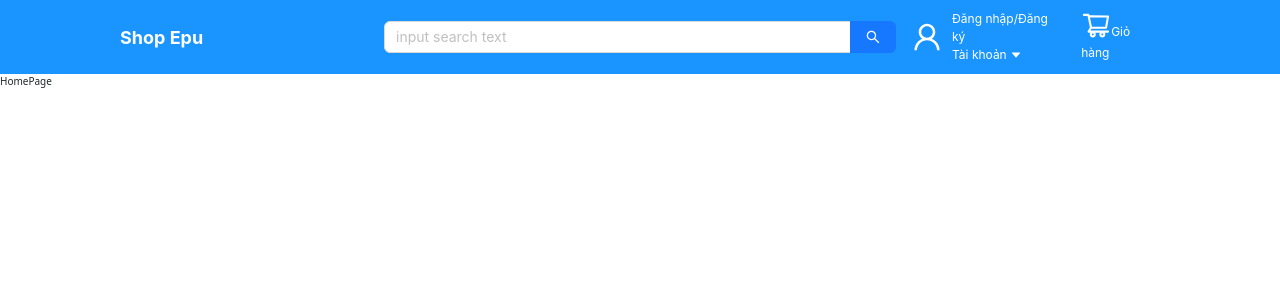
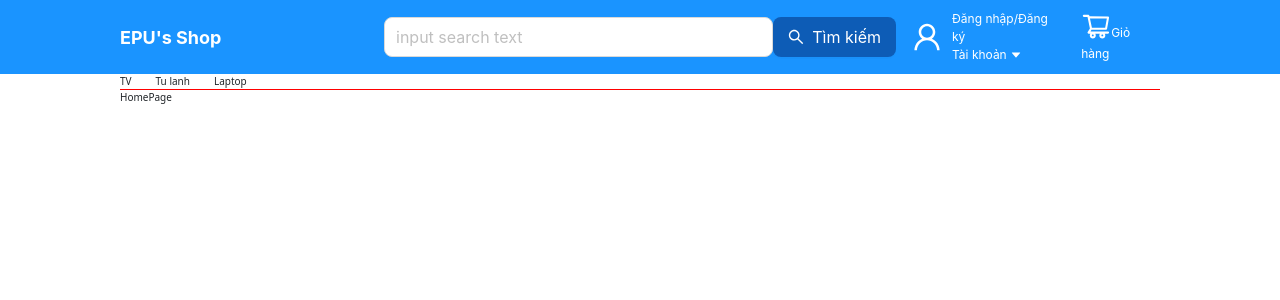
Before and after one commit to epuseca/shop-mern, a React (Create React App) app: page / in a window 1280 px wide. Shown: the top 300 px of the page. Built offline with nearby package versions, Linux system fonts and the light colour scheme.

Commit message:
5. phân chia component nhỏ để , thêm typeproduct

```diff
--- /dev/null
+++ b/src/components/ButtonComponent/ButtonComponent.jsx
@@ -0,0 +1,17 @@
+import { Button } from 'antd'
+import React from 'react'
+
+const ButtonComponent = ({ size, styleButton, styleTextButton, textButton, ...rests }) => {
+    return (
+        <Button
+            size={size}
+            style={styleButton}
+            {...rests}
+        // icon={<SearchOutlined color={colorButton} style={{ color: "#fff" }} />}
+        >
+            <span style={styleTextButton}>{textButton}</span>
+        </Button>
+    )
+}
+
+export default ButtonComponent
--- /dev/null
+++ b/src/components/ButtonInputSearch/ButtonInputSearch.jsx
@@ -0,0 +1,33 @@
+import React from 'react'
+import { SearchOutlined } from '@ant-design/icons';
+import InputComponent from '../InputComponent/InputComponent';
+import ButtonComponent from '../ButtonComponent/ButtonComponent';
+
+const ButtonInputSearch = (props) => {
+    const {
+        size, placeholder, textButton,
+        bordered, backgroundColorInput = '#fff',
+        backgroundColorButton = 'rgb(13, 92, 182)',
+        colorButton = '#fff'
+    } = props
+
+    return (
+        <div style={{ display: 'flex', }}>
+            <InputComponent
+                size={size}
+                placeholder={placeholder}
+                bordered={bordered}
+                style={{ backgroundColor: backgroundColorInput }}
+            />
+            <ButtonComponent
+                size={size}
+                styleButton={{ background: backgroundColorButton, border: !bordered && 'none' }}
+                icon={<SearchOutlined color={colorButton} style={{ color: '#fff' }} />}
+                textButton={textButton}
+                styleTextButton={{color: colorButton}}
+            />
+        </div>
+    )
+}
+
+export default ButtonInputSearch
--- a/src/components/HeaderComponent/HeaderComponent.jsx
+++ b/src/components/HeaderComponent/HeaderComponent.jsx
@@ -3,6 +3,7 @@ import React from 'react'
 import { WrapperHeader, WrapperHeaderAccount, WrapperTextHeader, WrapperTextHeaderSmall } from './style'
 import { Input, Space } from 'antd';
 import { UserOutlined, CaretDownOutlined, ShoppingCartOutlined } from '@ant-design/icons';
+import ButtonInputSearch from '../ButtonInputSearch/ButtonInputSearch';
 const { Search } = Input;
 const HeaderComponent = () => {
     return (
@@ -10,17 +11,18 @@ const HeaderComponent = () => {
             <WrapperHeader gutter={16}>
                 <Col span={6}>
                     <WrapperTextHeader>
-                        Shop Epu
+                        EPU's Shop
                     </WrapperTextHeader>
                 </Col>
                 <Col span={12}>
-                    <Search
+                    {/* <ButtonInputSearch /> */}
+                    <ButtonInputSearch
                         placeholder="input search text"
-                        // onSearch={onSearch}
-                        enterButton
+                        size="large"
+                        textButton="Tìm kiếm"
                     />
                 </Col>
-                <Col span={6} style={{ display: 'flex', gap: '20px' }}>
+                <Col span={6} style={{ display: 'flex', gap: '20px', alignItems: 'center' }}>
                     <WrapperHeaderAccount>
                         <UserOutlined style={{ fontSize: '30px' }} />
                         <div>
--- /dev/null
+++ b/src/components/InputComponent/InputComponent.jsx
@@ -0,0 +1,15 @@
+import { Input } from 'antd'
+import React from 'react'
+
+const InputComponent = ({ size, placeholder, bordered, style, ...rests }) => {
+    return (
+        <Input size={size}
+            placeholder={placeholder}
+            bordered={bordered}
+            style={style}
+            {...rests}
+        />
+    )
+}
+
+export default InputComponent
--- /dev/null
+++ b/src/components/TypeProduct/TypeProduct.jsx
@@ -0,0 +1,11 @@
+import React from 'react'
+
+const TypeProduct = ({ name }) => {
+    return (
+        <div>
+            {name}
+        </div>
+    )
+}
+
+export default TypeProduct
--- a/src/pages/HomePage/HomePage.jsx
+++ b/src/pages/HomePage/HomePage.jsx
@@ -1,8 +1,20 @@
 import React from 'react'
+import TypeProduct from '../../components/TypeProduct/TypeProduct'
+import { WrapperTypeProduct } from './style'
 
 const HomePage = () => {
+  const arr = ['TV', 'Tu lanh', 'Laptop']
   return (
-    <div>HomePage</div>
+    <div style={{ padding: '0 120px' }}>
+      <WrapperTypeProduct>
+        {arr.map((item) => {
+          return (
+            <TypeProduct name={item} key={item} />
+          )
+        })}
+      </WrapperTypeProduct>
+      HomePage
+    </div>
   )
 }
 
--- /dev/null
+++ b/src/pages/HomePage/style.js
@@ -0,0 +1,9 @@
+import styled from "styled-components";
+
+export const WrapperTypeProduct = styled.div`
+    display: flex;
+    align-items: center;
+    gap: 24px;
+    justify-conent: flex-start;
+    border-bottom: 1px solid red
+`
```
